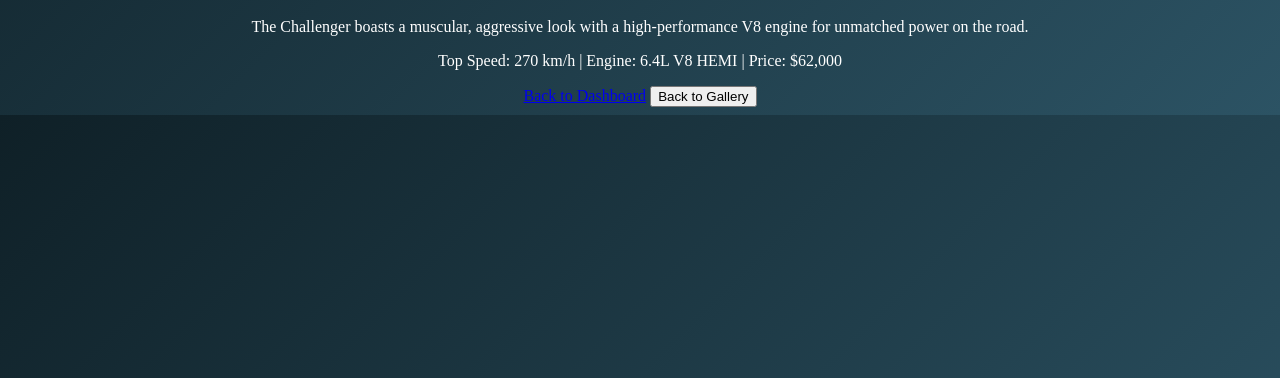
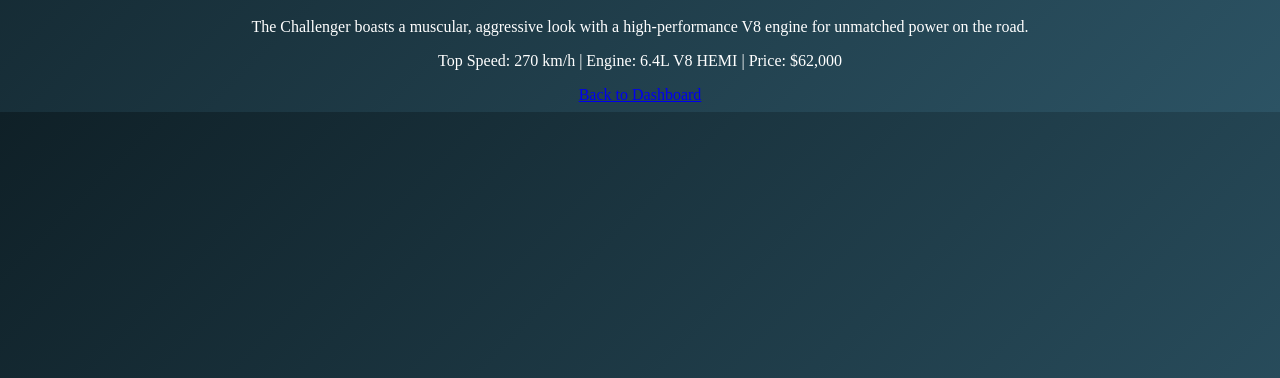
Before and after one commit to Roshan095/TRANING, a plain HTML site: page car2.html in a window 1280 px wide. Shown: the part 422-800 px from the top of the page. Drawn offline with Linux system fonts and the light colour scheme.

Commit message:
Updated website layout

```diff
--- a/car2.html
+++ b/car2.html
@@ -25,7 +25,6 @@
   <p>Top Speed: 270 km/h | Engine: 6.4L V8 HEMI | Price: $62,000</p>
 
   <a href="index.html">Back to Dashboard</a>
-  <button onclick="navigateTo('index.html')">Back to Gallery</button>
 
 </body>
 </html>
```
